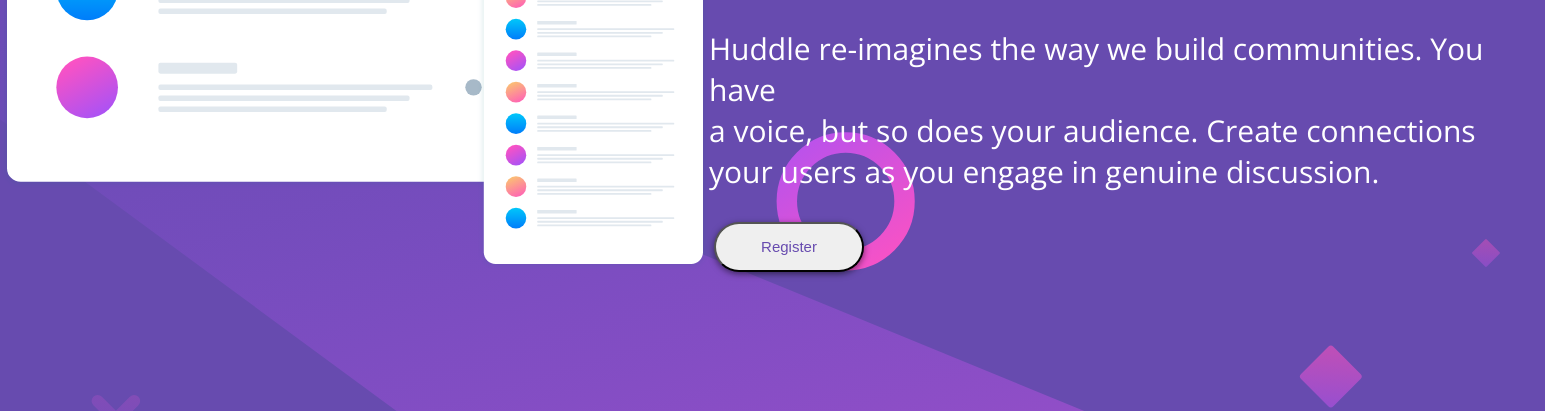
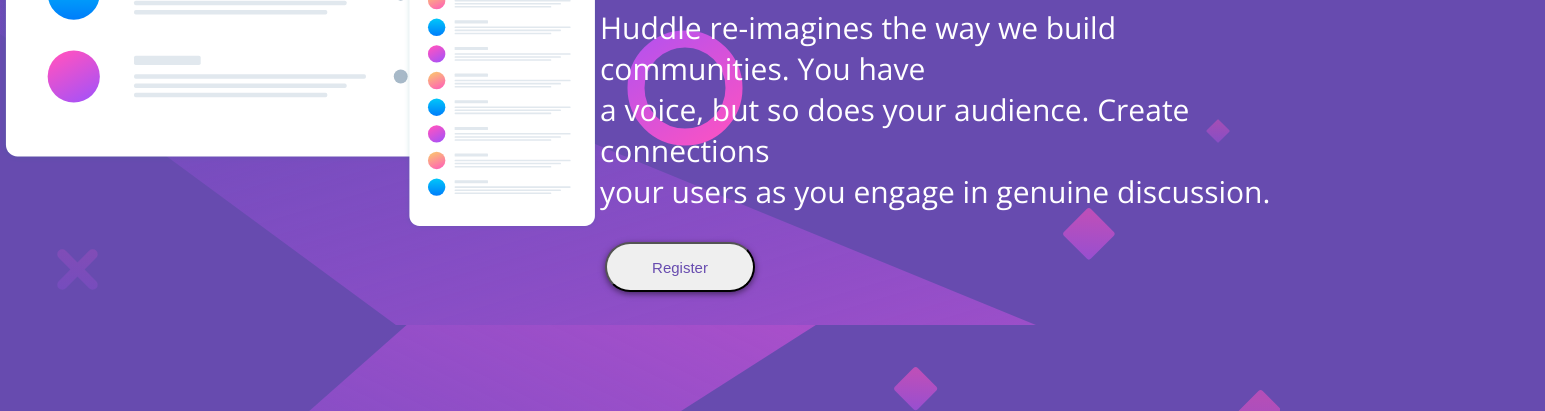
Before and after one commit to mohasallal/Huddle, a plain HTML site: page index.html in a window 1280 px wide. Shown: the part 475-886 px from the top of the page, 1545 px wide, since content can reach past the window. Drawn offline with nearby package versions, Linux system fonts and the light colour scheme.

Commit message:
Update style.css

```diff
--- a/style.css
+++ b/style.css
@@ -6,11 +6,12 @@
     padding: 0;
     box-sizing: border-box;
     width: 100dvw;
-    min-width: 1545px;
     background-color: hsl(257, 40%, 49%);
     background-image: url(./Attachments/bg-desktop.svg);
     background-repeat: no-repeat;
     background-size: cover;
+    background-attachment: fixed;
+    background-position: center;
     color: white;
 }
 
@@ -24,6 +25,10 @@
     display: flex;
     justify-content: space-evenly;
     align-items: center;
+}
+
+main div img {
+    width: 600px;
 }
 
 h1 {
```
